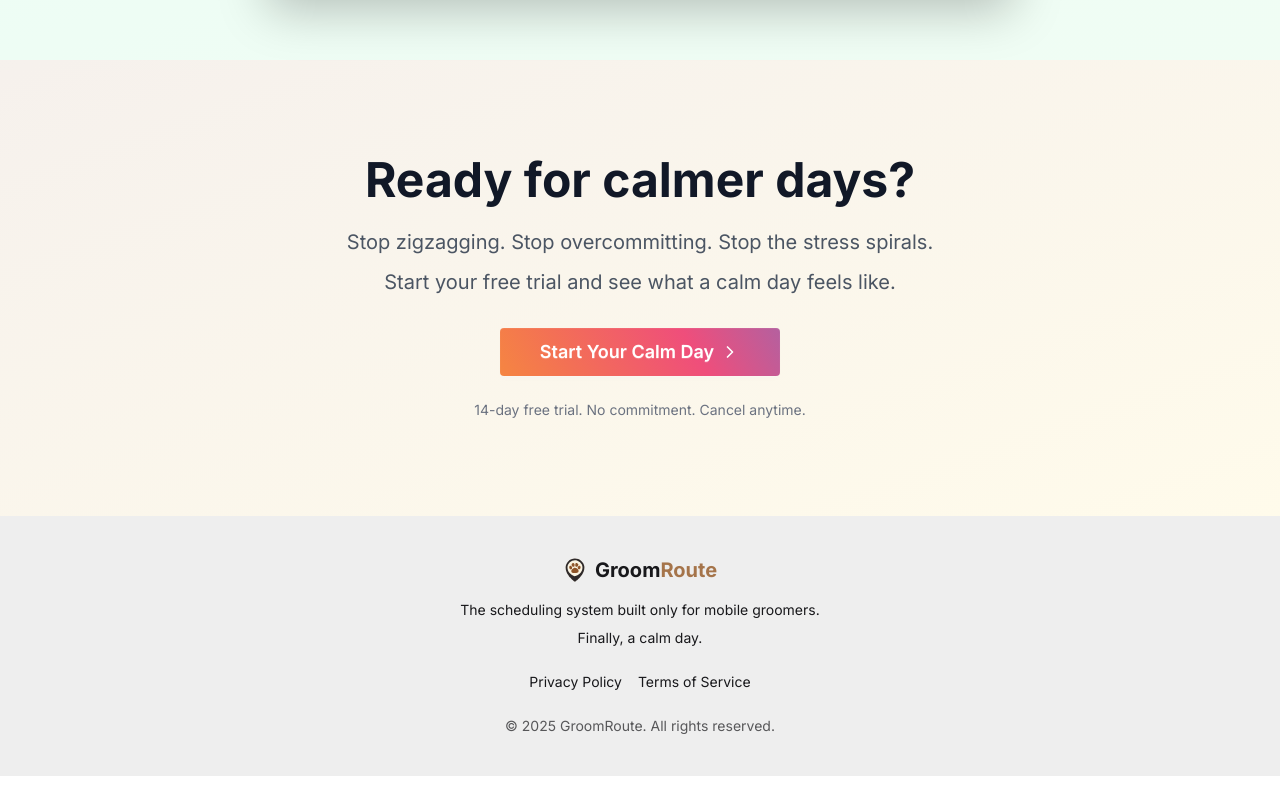
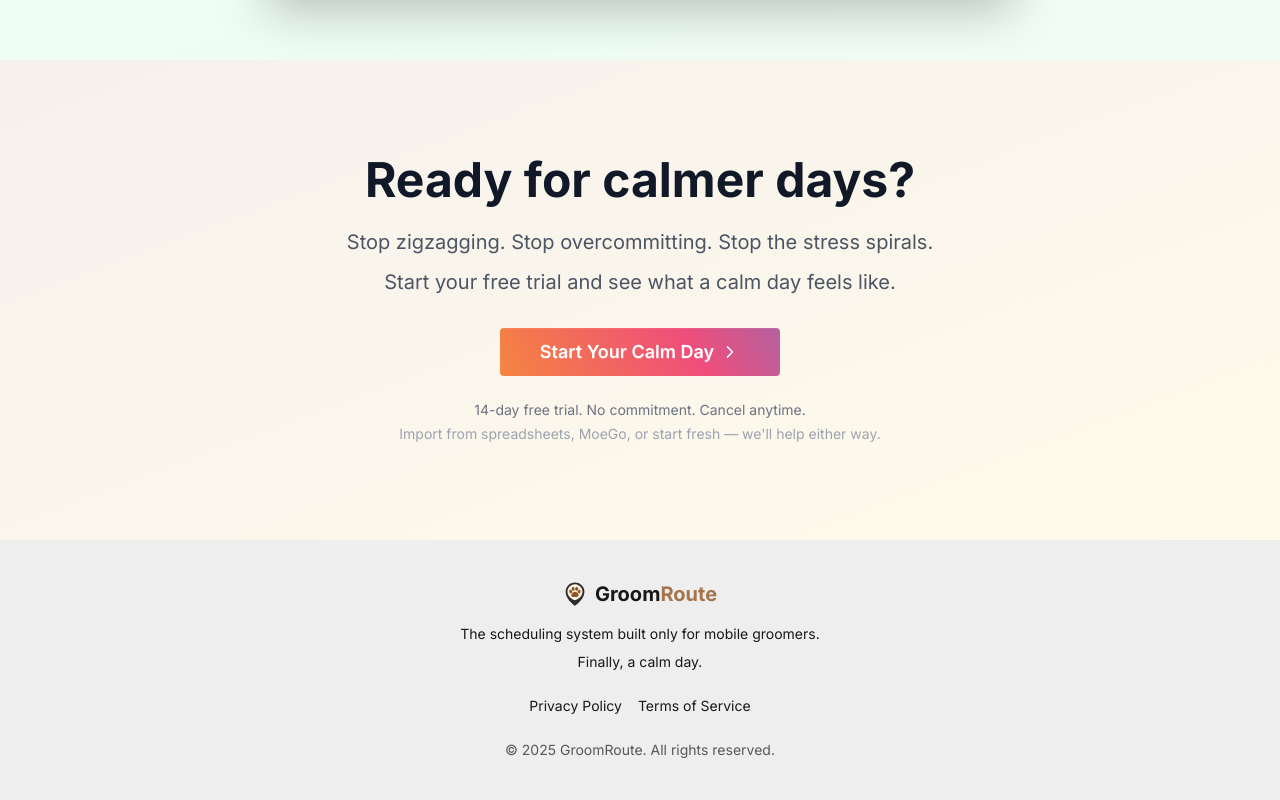
Before and after one commit to srdjank87/groomroute, a Next.js app: page / in a window 1280 px wide. Shown: the part 7511-8311 px from the top of the page. Before the commit the page ends 8287 px from the top, so only its background shows below. Built offline with nearby package versions, Linux system fonts and the light colour scheme; no server answers.

Commit message:
Add migration reassurance sentence to final CTA section
Addresses documented switching anxiety from market research by adding "Import from spreadsheets, MoeGo, or start fresh" messaging where visitors are ready to convert.

Co-Authored-By: Claude Opus 4.5 <noreply@anthropic.com>

```diff
--- a/app/page.tsx
+++ b/app/page.tsx
@@ -907,6 +907,9 @@ export default function Home() {
           <p className="text-sm text-gray-500">
             14-day free trial. No commitment. Cancel anytime.
           </p>
+          <p className="text-sm text-gray-400 mt-1">
+            Import from spreadsheets, MoeGo, or start fresh — we'll help either way.
+          </p>
         </div>
       </section>
 
```
